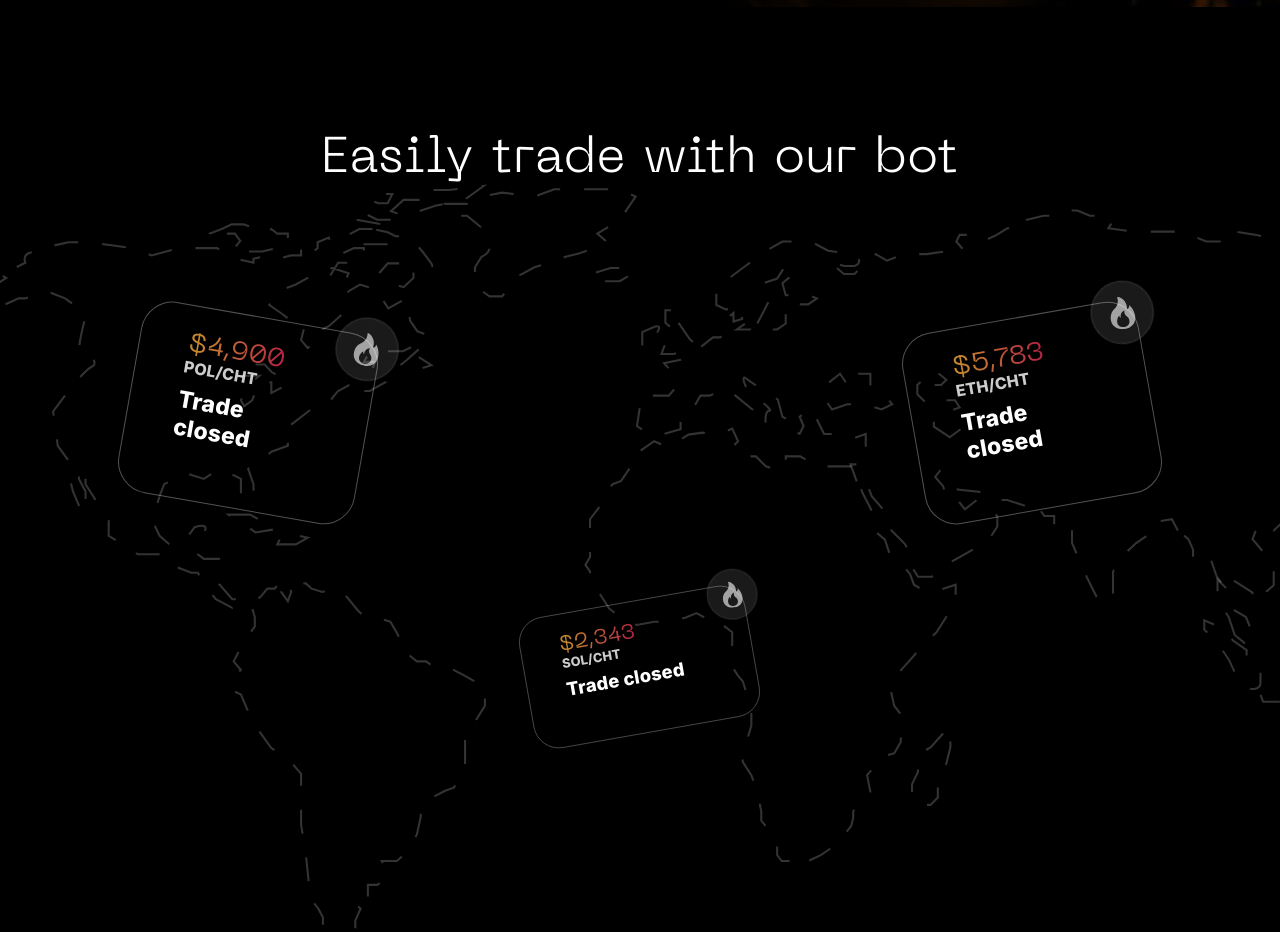
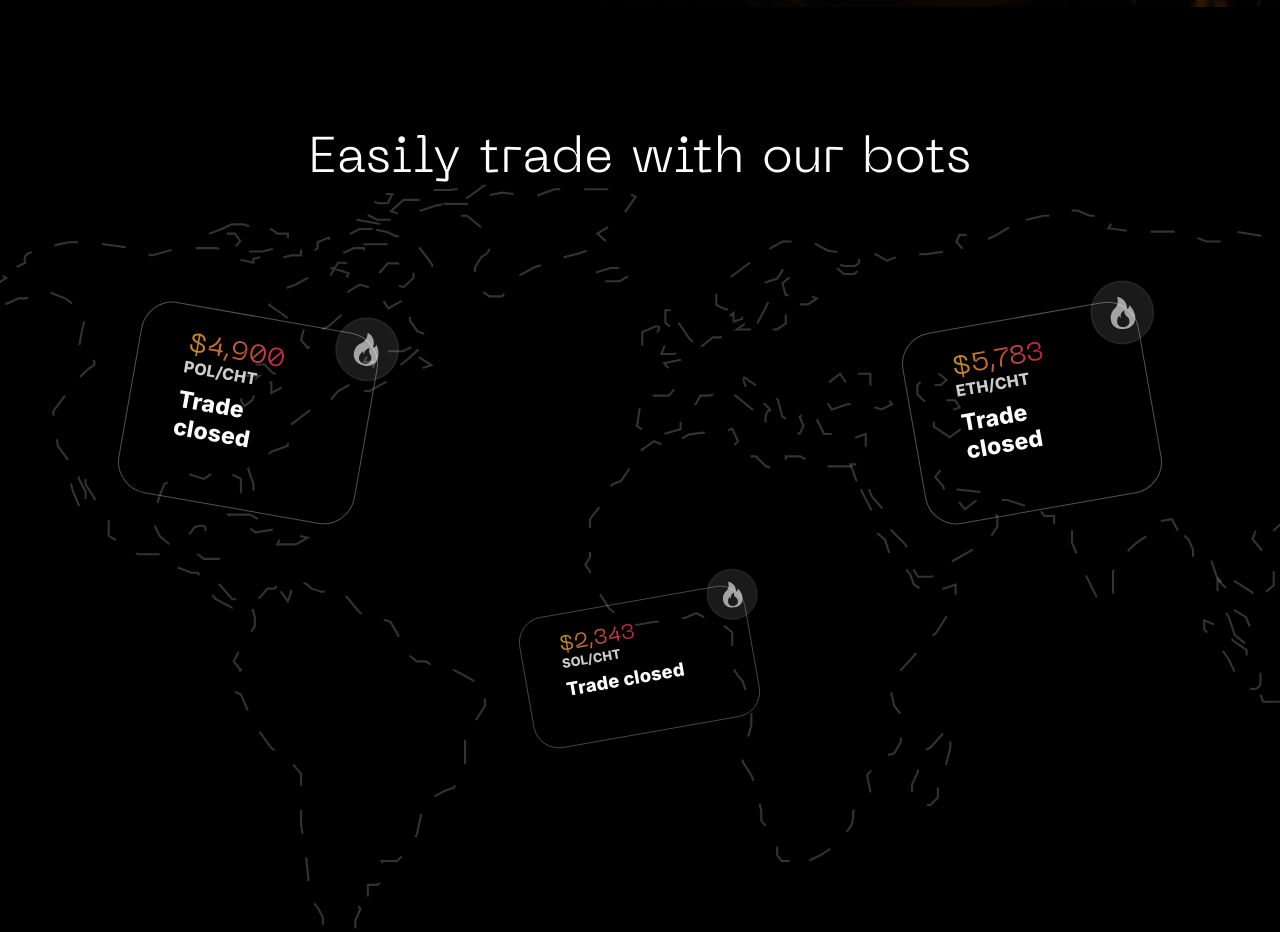
Before and after one commit to KoneeVibes/cheetahbot, a React (Create React App) app: page / in a window 1280 px wide. Shown: the part 820-1752 px from the top of the page. Built offline with nearby package versions, Linux system fonts and the light colour scheme.

Commit message:
testing auto deployment

```diff
--- a/src/containers/bottrade/index.tsx
+++ b/src/containers/bottrade/index.tsx
@@ -37,7 +37,7 @@ export const BotTrade: React.FC<{}> = () => {
                         textWrap: "pretty"
                     }}
                 >
-                    Easily trade with our bot
+                    Easily trade with our bots
                 </Typography>
             </Stack>
             <Stack
```
